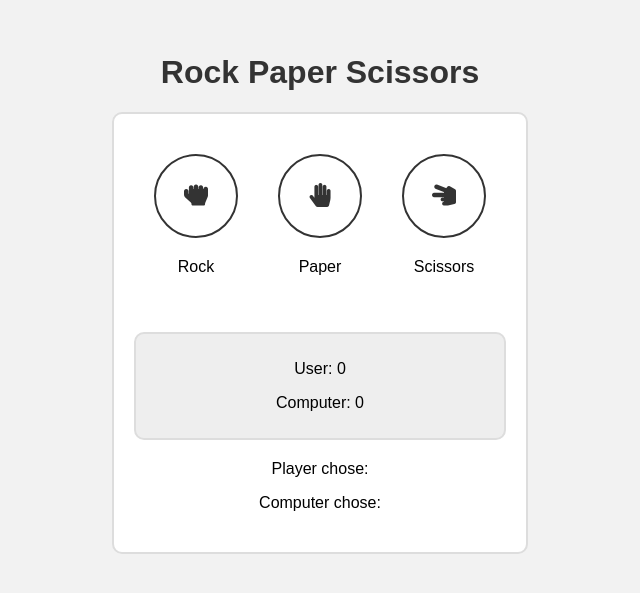
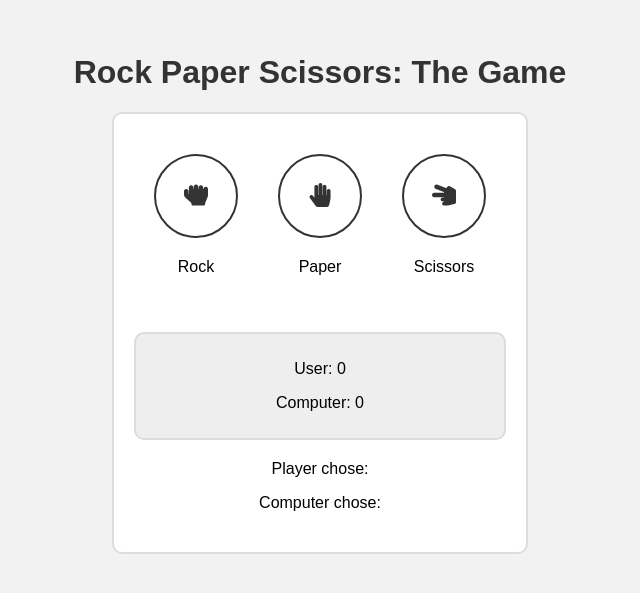
Before and after one commit to SiriusBertrand/RockPaperScissors.github.io, a plain HTML site: page index.html in a window 1280 px wide. Shown: the part 115-708 px from the top of the page, without its empty margins (320-960 px from the left). Drawn offline with Linux system fonts and the light colour scheme.

Commit message:
just seeing if this works

```diff
--- a/index.html
+++ b/index.html
@@ -10,7 +10,7 @@
   </head>
   <body>
     <div id="container">
-      <h1>Rock Paper Scissors</h1>
+      <h1>Rock Paper Scissors: The Game</h1>
       <div id="game-container">
         <div id="choices-container">
           <div class="choice-container">
```
